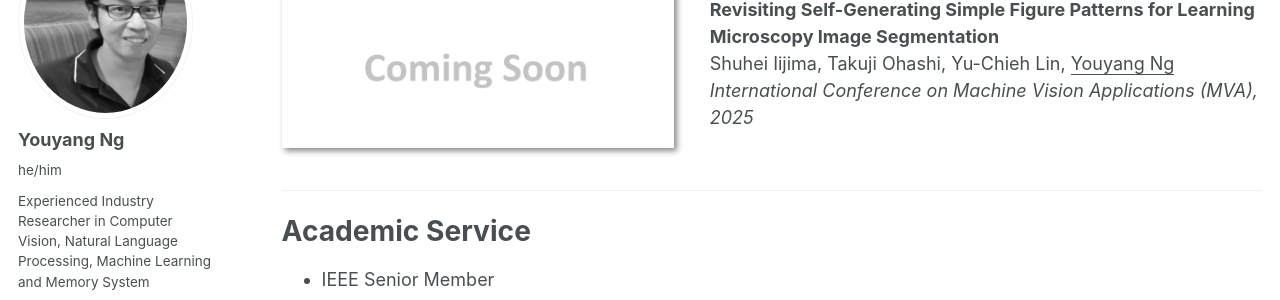
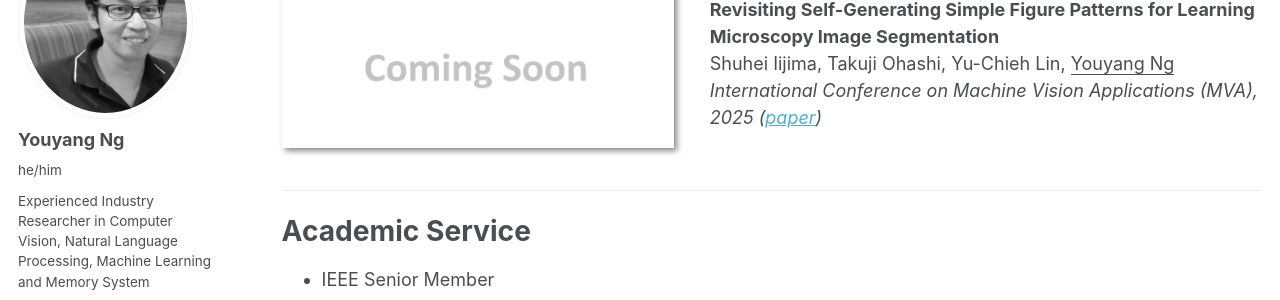
Before and after one commit to yy29/yy29.github.io, a Jekyll site: the page built from _pages/about.md, in a window 1280 px wide and 900 px high, scrolled down 2654 px. Shown: the part 180-480 px from the top of the window. Built offline with Jekyll 4.4.1, drawn with Linux system fonts in a browser that asks for light colours; some web fonts are replaced.

Commit message:
Update about.md

```diff
--- a/_pages/about.md
+++ b/_pages/about.md
@@ -89,7 +89,7 @@ Yasuto Hoshi, Daisuke Miyashita, <ins>Youyang Ng</ins>, Kento Tatsuno, Yasuhiro
 
 **Revisiting Self-Generating Simple Figure Patterns for Learning Microscopy Image Segmentation**
 Shuhei Iijima, Takuji Ohashi, Yu-Chieh Lin, <ins>Youyang Ng</ins>
-*International Conference on Machine Vision Applications (MVA), 2025*
+*International Conference on Machine Vision Applications (MVA), 2025 ([paper](https://ieeexplore.ieee.org/document/11175084))*
 </div>
 </div>
 
```
